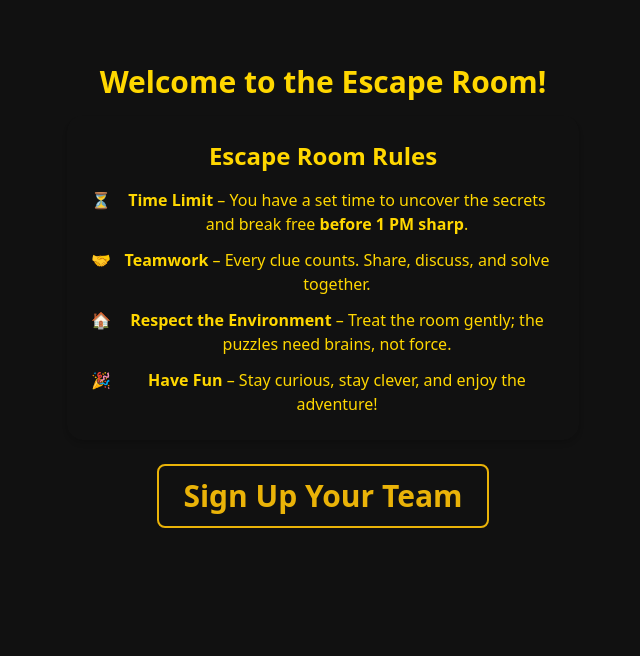
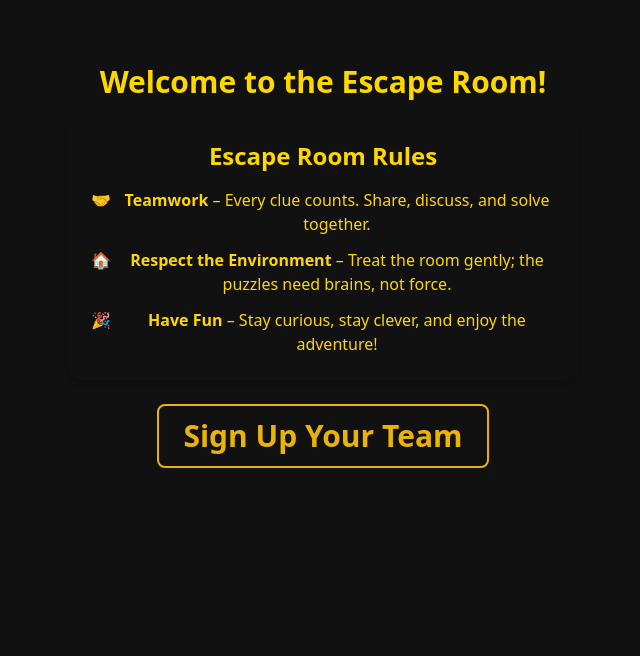
Before and after one commit to AshKumar0807/escape_room_2, a Flask app: page / in a window 1280 px wide. Shown: the part 65-721 px from the top of the page, without its empty margins (317-957 px from the left). Run offline with Flask 3, Linux system fonts and the light colour scheme; parts of the project's set-up code (start-up, migrations or seed data) failed here and were passed over; some libraries are stand-ins or nearby versions.

Commit message:
index page change

```diff
--- a/templates/index.html
+++ b/templates/index.html
@@ -6,11 +6,6 @@
         <div class="max-w-lg w-full bg-#111 p-6 rounded-2xl shadow-md">
             <h2 class="text-2xl font-bold mb-4 text-center">Escape Room Rules</h2>
             <ul class="space-y-3">
-                <li class="flex items-start">
-                    <span class="mr-2">⏳</span>
-                    <span><strong>Time Limit</strong> – You have a set time to uncover the secrets and break
-                        free <strong>before 1 PM sharp</strong>.</span>
-                </li>
                 <li class="flex items-start">
                     <span class="mr-2">🤝</span>
                     <span><strong>Teamwork</strong> – Every clue counts. Share, discuss, and solve together.</span>
```
